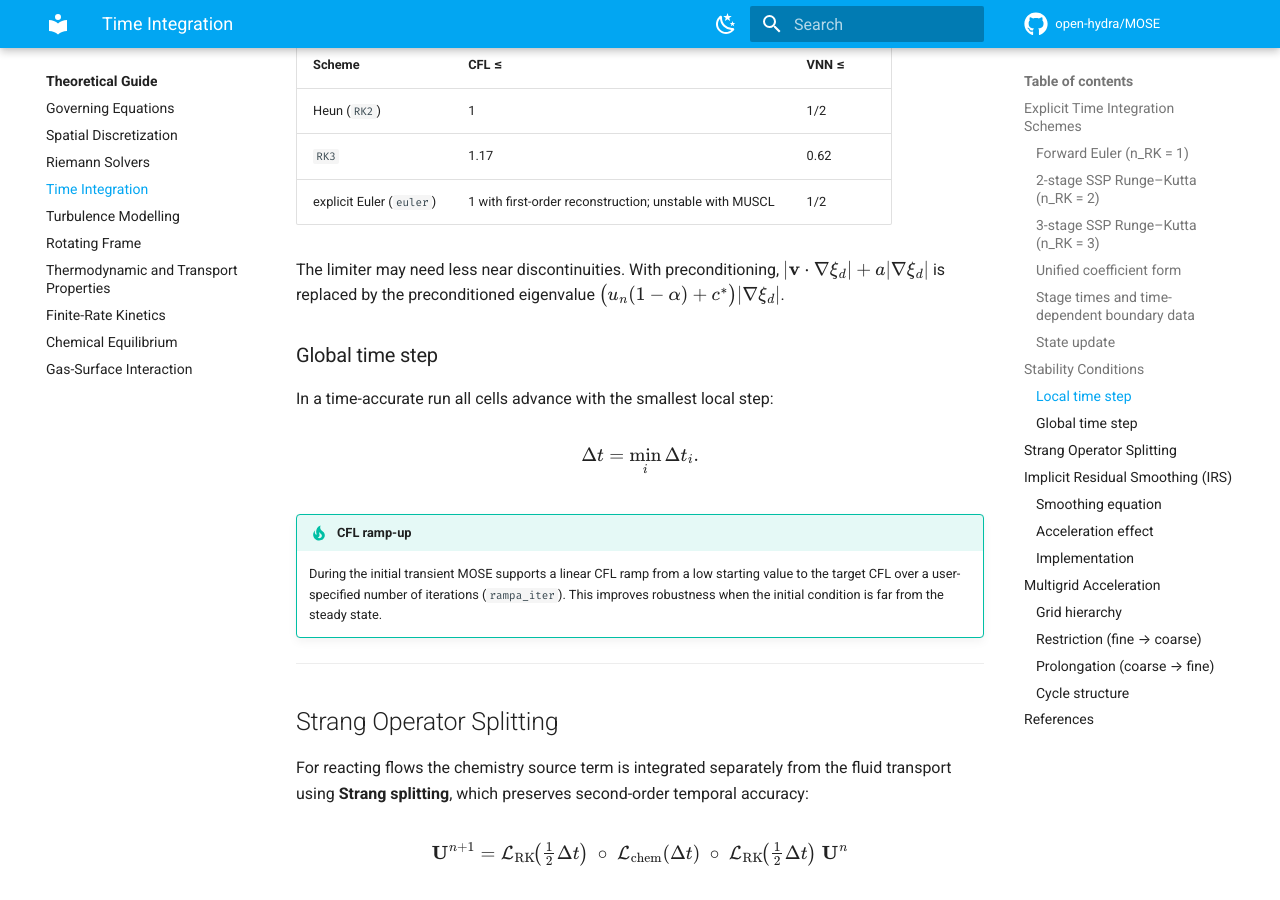
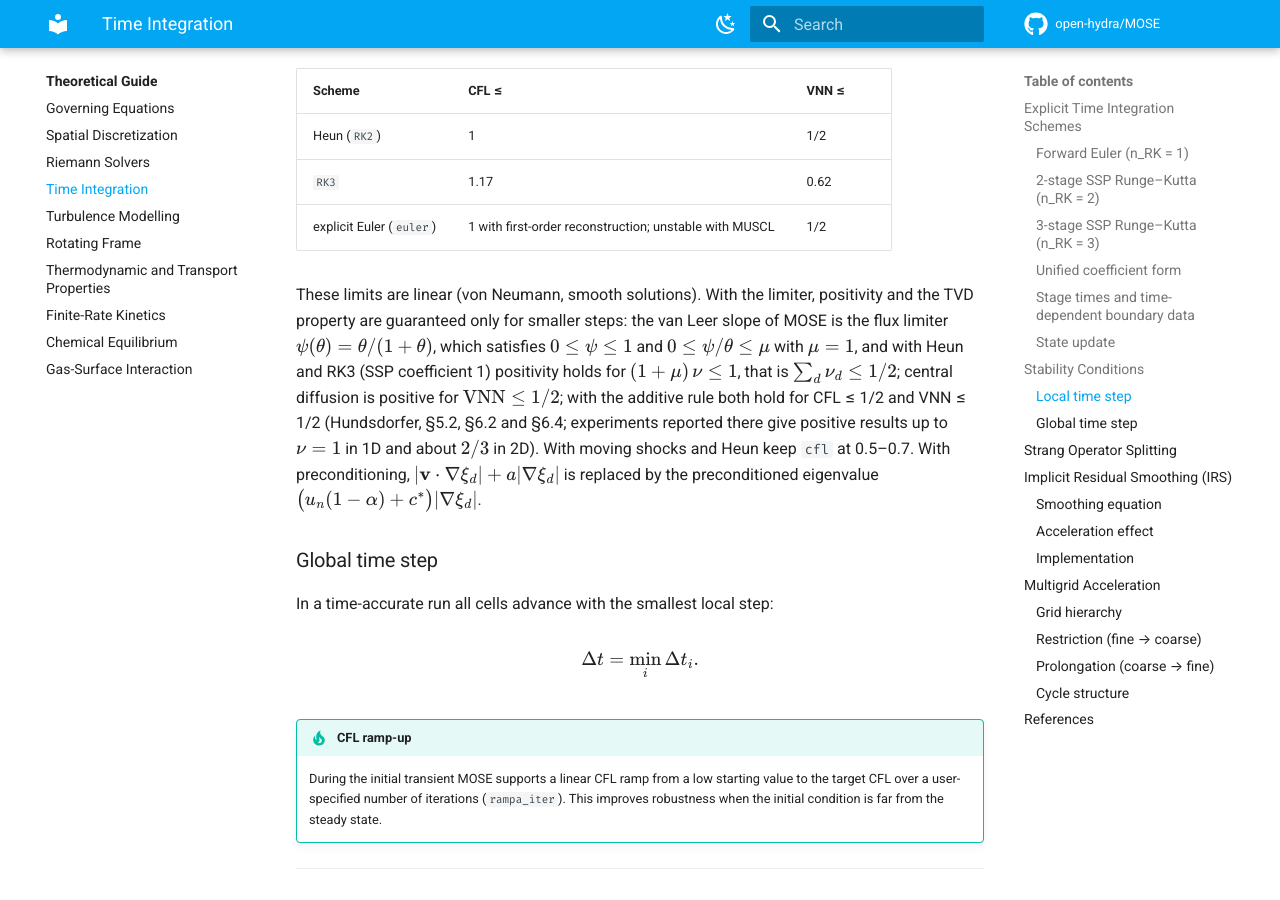
Before and after one commit to open-hydra/MOSE, an MkDocs documentation site: the page built from docs/theory/time-integration.md, in a window 1280 px wide and 900 px high, scrolled down 4102 px. Built offline with MkDocs 1.6.1 and Material for MkDocs 9.7.7, drawn with Linux system fonts in a browser that asks for light colours; comment, search, counter and statistics services are not loaded; some of the changed text lies outside the part shown.

Commit message:
Time step: limits with the limiter
- docs/theory/time-integration.md: the table at the top gives the SSP
  coefficient of the three schemes (1), not a CFL limit. The local time
  step section adds that its limits are linear (von Neumann), and that
  with the limiter positivity and TVD hold for cfl <= 1/2 and vnn <= 1/2
  with Heun and RK3: the van Leer slope is the flux limiter psi(theta) =
  theta/(1 + theta), bounded by mu = 1, and the explicit trapezoidal
  rule is positive for (1 + mu) nu <= 1 (W. Hundsdorfer, Numerical
  solution of advection-diffusion-reaction equations, lecture notes,
  2000, sec. 5.2, 6.2 and 6.4).
- docs/user/input.md: the same limits and suggested values. RK3: cfl 0.8
  and vnn 0.5. Heun: cfl 0.5 with moving shocks, up to 0.7 where the
  flow is smooth, vnn 0.4, never cfl >= 0.95 or vnn >= 0.5. On the
  turbulent nozzle case, RK3 at cfl 0.8 and vnn 0.5 gives 0.96 of the
  global step of the previous rule (measured on top of 278e3a3, before
  the rebase on main). The defaults are unchanged.

Co-Authored-By: Claude Opus 5.5 <noreply@anthropic.com>

```diff
--- a/docs/theory/time-integration.md
+++ b/docs/theory/time-integration.md
@@ -15,16 +15,18 @@ MOSE provides three explicit time integration schemes, all formulated in
 the unified **Shu–Osher convex-combination** form.  The active scheme is
 selected at run time via `n_RK` (1, 2, or 3):
 
-| Scheme | Order | CFL limit |
+| Scheme | Order | SSP coefficient |
 |--------|:-----:|:---------:|
 | Forward Euler | 1 | 1 |
 | 2-stage SSP Runge–Kutta (Heun) | 2 | 1 |
 | 3-stage SSP Runge–Kutta (Shu–Osher) | 3 | 1 |
 
 All three are **strong-stability preserving (SSP)**: each stage is a
-convex combination of forward-Euler steps, so positivity and TVD
-properties of the spatial discretization are inherited under the
-standard CFL limit.
+convex combination of forward-Euler steps, so the positivity and TVD
+properties of the spatial discretization under a forward-Euler step
+$\Delta t$ hold for the same $\Delta t$ (SSP coefficient 1). These are not
+the linear stability limits of the local time step: both are given in
+[Stability Conditions](#stability-conditions).
 
 ---
 
@@ -198,8 +200,16 @@ stability limits below; at the worst cell Péclet number the additive law is exa
 | `RK3` | 1.17 | 0.62 |
 | explicit Euler (`euler`) | 1 with first-order reconstruction; unstable with MUSCL | 1/2 |
 
-The limiter may need less near discontinuities. With preconditioning, $|\mathbf{v}\cdot\nabla\xi_d| + a|\nabla\xi_d|$
-is replaced by the preconditioned eigenvalue $\bigl(u_n (1-\alpha) + c^\ast\bigr)|\nabla\xi_d|$.
+These limits are linear (von Neumann, smooth solutions). With the limiter, positivity and the TVD property
+are guaranteed only for smaller steps: the van Leer slope of MOSE is the flux limiter $\psi(\theta) =
+\theta/(1+\theta)$, which satisfies $0 \le \psi \le 1$ and $0 \le \psi/\theta \le \mu$ with $\mu = 1$, and with
+Heun and RK3 (SSP coefficient 1) positivity holds for $(1+\mu)\,\nu \le 1$, that is
+$\sum_d \nu_d \le 1/2$; central diffusion is positive for $\text{VNN} \le 1/2$; with the additive rule
+both hold for CFL ≤ 1/2 and VNN ≤ 1/2 (Hundsdorfer, §5.2, §6.2 and §6.4; experiments reported there give
+positive results up to $\nu = 1$ in 1D and about $2/3$ in 2D). With moving shocks and Heun keep `cfl` at
+0.5–0.7. With preconditioning,
+$|\mathbf{v}\cdot\nabla\xi_d| + a|\nabla\xi_d|$ is replaced by the preconditioned eigenvalue
+$\bigl(u_n (1-\alpha) + c^\ast\bigr)|\nabla\xi_d|$.
 
 ### Global time step
 
```
Also changed, not shown: docs/user/input.md (+13 -5 lines).
